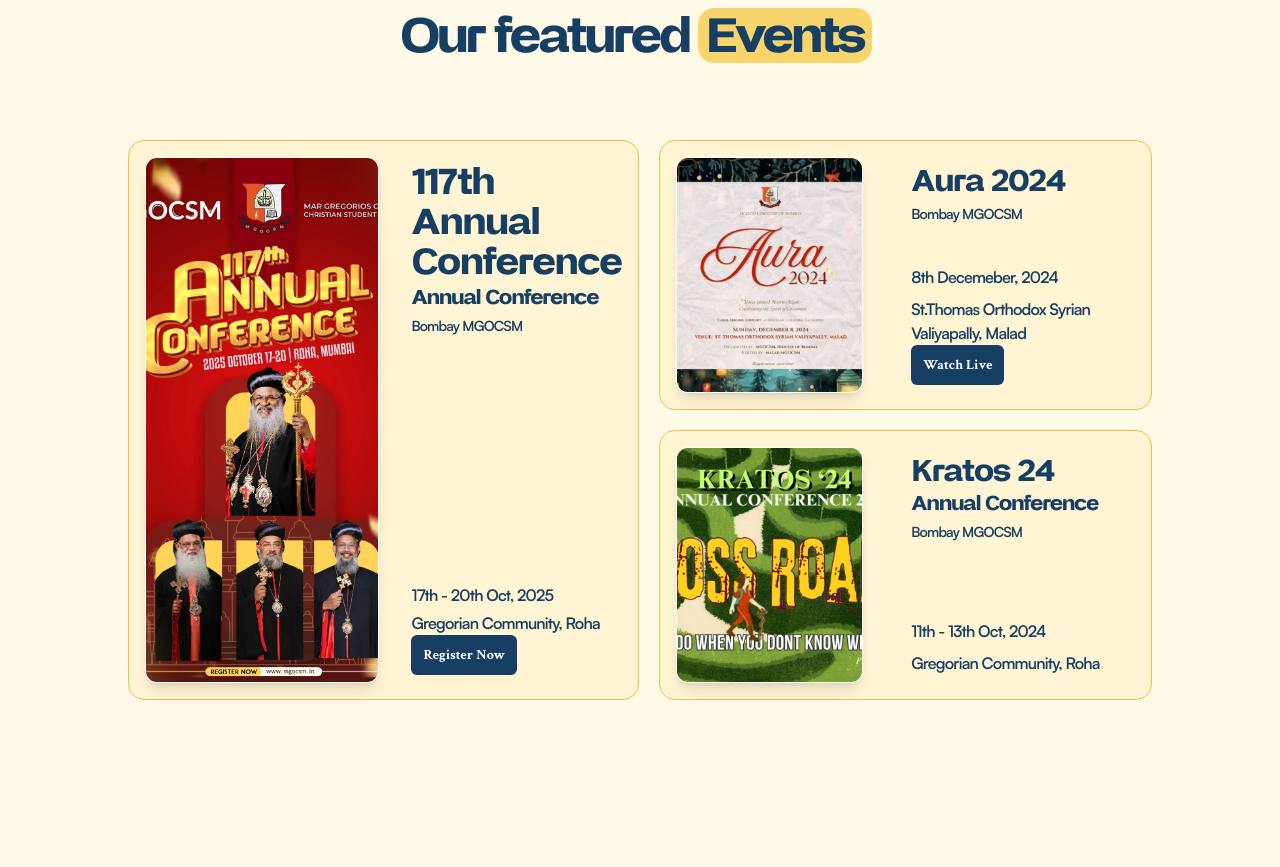
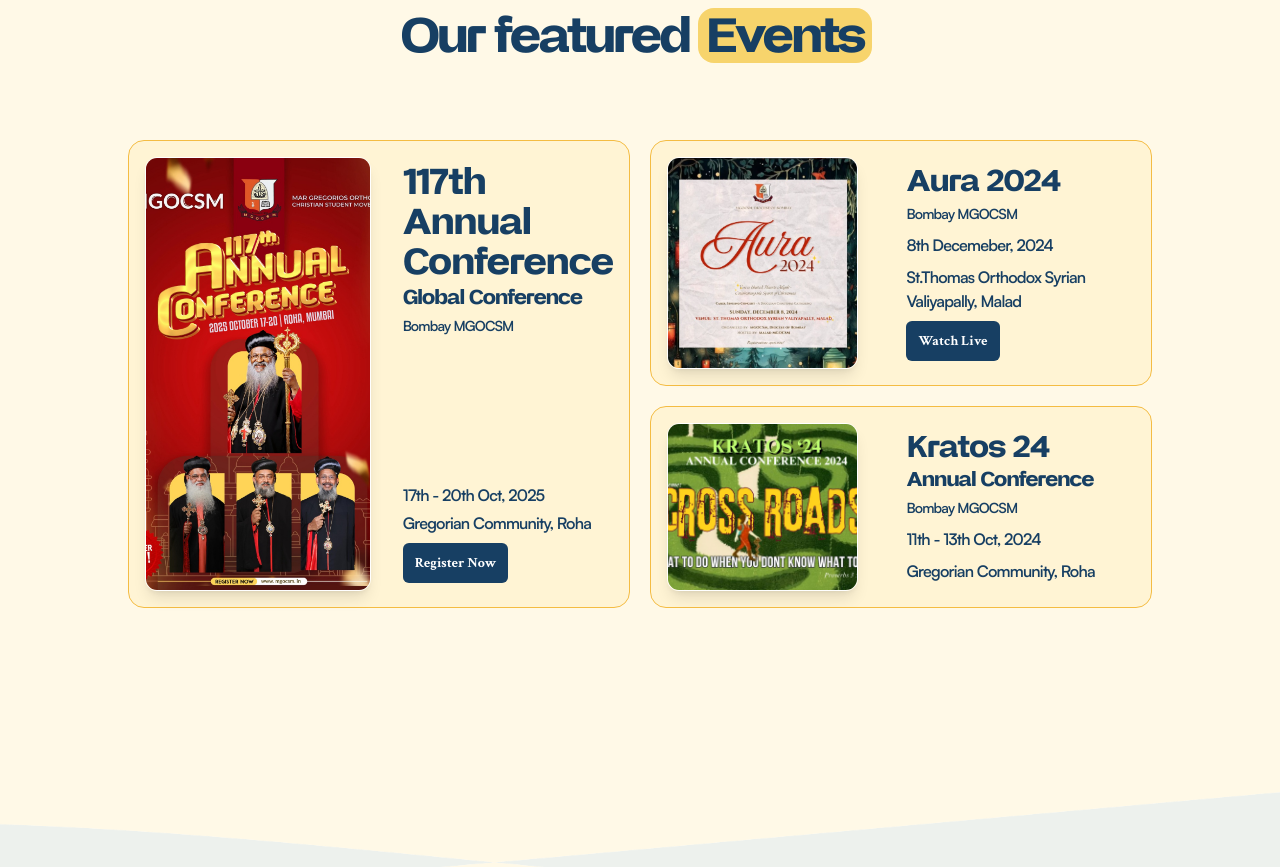
Before and after one commit to SkTomsi/bombay-mgocsm, a Next.js app: page / in a window 1280 px wide. Shown: the part 1200-2067 px from the top of the page. Built offline with nearby package versions, Linux system fonts and the light colour scheme.

Commit message:
v2: update cards

```diff
--- a/src/constants/events.constants.ts
+++ b/src/constants/events.constants.ts
@@ -17,7 +17,7 @@
 export const events: Array<Event> = [
   {
     title: "117th Annual Conference",
-    subtitle: "Annual Conference",
+    subtitle: "Global Conference",
     date: "17th - 20th Oct, 2025",
     location: "Gregorian Community, Roha",
     buttonText: "Register Now",
--- a/src/features/landing-page/components/event-grid.tsx
+++ b/src/features/landing-page/components/event-grid.tsx
@@ -63,7 +63,10 @@
             </p>
             {buttonLink && buttonText && (
               <a href={buttonLink}>
-                <CustomButton text={buttonText} className="w-full md:w-fit" />
+                <CustomButton
+                  text={buttonText}
+                  className="w-full md:w-fit mt-2"
+                />
               </a>
             )}
           </div>
@@ -78,7 +81,7 @@
 
   return (
     <motion.div
-      className="flex flex-col md:flex-row w-full overflow-auto py-5 no-scrollbar md:h-[600px] mx-auto max-w-7xl gap-5 "
+      className="grid lg:grid-cols-2 grid-cols-1  w-full overflow-auto py-5 no-scrollbar lg:h-fit mx-auto max-w-8xl gap-5 "
       initial={{ opacity: 0, y: 20 }}
       whileInView={{ opacity: 1, y: 0 }}
       transition={{
@@ -95,7 +98,7 @@
         <div
           key={liveEvents[0].id}
           className={cn(
-            "bg-[#FFF4D4] border border-brand-yellow flex rounded-2xl w-full p-4 gap-4 h-56 md:h-full md:gap-8"
+            "bg-[#FFF4D4] border border-brand-yellow flex rounded-2xl w-full p-4 gap-4 h-fit md:h-full md:gap-8"
           )}
         >
           <div className="h-full md:w-full w-5/6 object-contain rounded-xl overflow-hidden border border-white shadow-lg">
@@ -127,10 +130,10 @@
                 {liveEvents[0].location}
               </p>
               {liveEvents[0].buttonLink && liveEvents[0].buttonText && (
-                <Link href={liveEvents[0].buttonLink} className="mt-2">
+                <Link href={liveEvents[0].buttonLink}>
                   <CustomButton
                     text={liveEvents[0].buttonText}
-                    className="w-full md:w-fit"
+                    className="w-full md:w-fit mt-2"
                   />
                 </Link>
               )}
@@ -142,7 +145,7 @@
       {/* Previous Events */}
       {previousEvents.length > 0 && (
         <motion.div
-          className="flex flex-col w-full md:justify-start overflow-auto gap-5 md:[mask-image:linear-gradient(to_right,transparent,white_10%,white_90%,transparen)] no-scrollbar"
+          className="flex flex-col w-full  overflow-auto gap-5 md:[mask-image:linear-gradient(to_right,transparent,white_10%,white_90%,transparen)] no-scrollbar"
           initial={{ opacity: 0, y: 20 }}
           whileInView={{ opacity: 1, y: 0 }}
           transition={{
```
